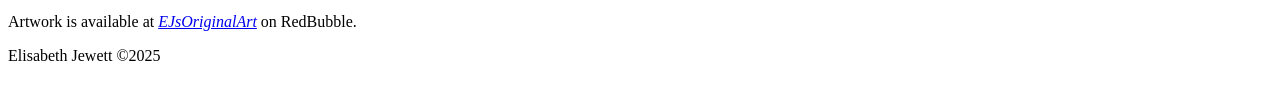
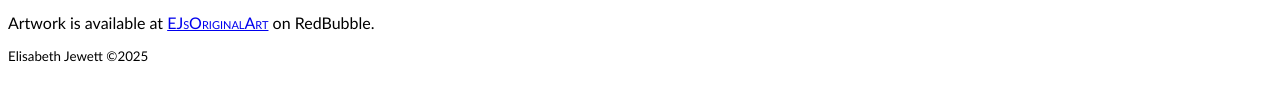
Before and after one commit to EJ-prog/art-website, a plain HTML site: page index.html in a window 1280 px wide. Shown: the part 446-546 px from the top of the page. Drawn offline with Linux system fonts and the light colour scheme.

Commit message:
added a combination selector

```diff
--- a/styles.css
+++ b/styles.css
@@ -2,8 +2,12 @@ em {
     font-family:Georgia, 'Times New Roman', Times, serif;
 }
 
-main{
+main, p, footer{
     font-family:'Trebuchet MS', 'Lucida Sans Unicode', 'Lucida Grande', 'Lucida Sans', Arial, sans-serif;
+}
+
+footer {
+    font-size:smaller;
 }
 
 #info {
@@ -19,6 +23,6 @@ img {
     width: 7rem;
 }
 
-p a {font-style: oblique;}
+p a {font-variant: small-caps;}
 
 img:hover, img:focus {border-width: .25rem; border-style:solid; border-color: #000;}
```
